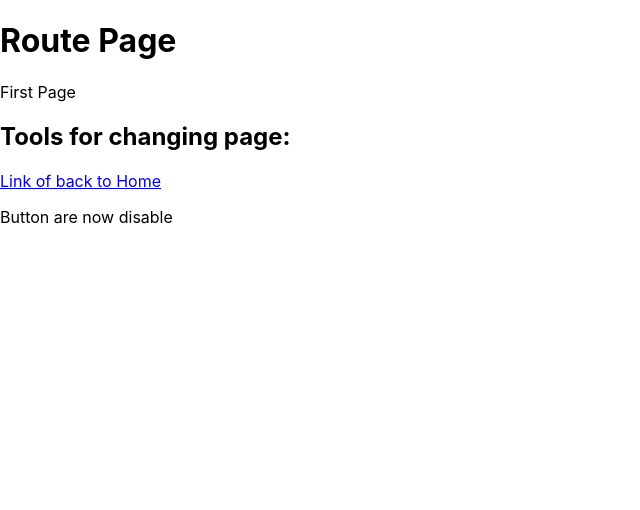
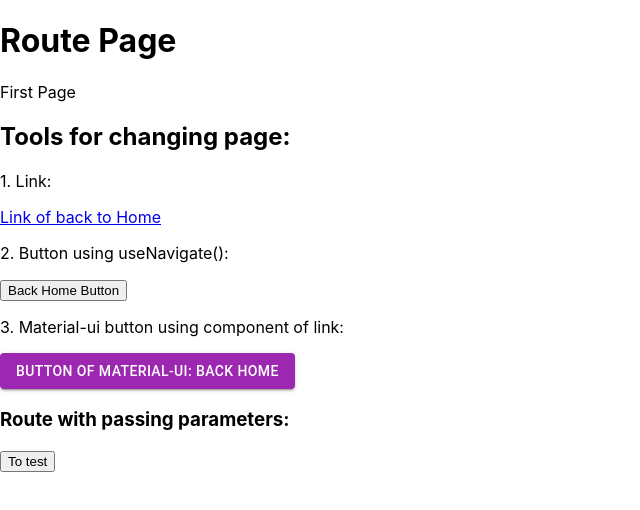
Before and after one commit to alexkkm/react-yarn, a React (Create React App) app: page /route in a window 1280 px wide. Shown: the top 510 px of the page, without its empty margins (0-640 px from the left). Built offline with nearby package versions, Linux system fonts and the light colour scheme.

Commit message:
finished route

```diff
--- a/package.json
+++ b/package.json
@@ -4,6 +4,9 @@
   "homepage": "https://alexkkm.github.io/react-yarn",
   "private": true,
   "dependencies": {
+    "@emotion/react": "^11.10.6",
+    "@emotion/styled": "^11.10.6",
+    "@mui/material": "^5.12.1",
     "@testing-library/jest-dom": "^5.14.1",
     "@testing-library/react": "^13.0.0",
     "@testing-library/user-event": "^13.2.1",
--- a/src/App.jsx
+++ b/src/App.jsx
@@ -1,15 +1,19 @@
+// Basic tools
 import React from 'react';
+import { useNavigate } from 'react-router-dom';
+
+// Decoration for app.jsx
 import './App.css';
-import { Link, useNavigate } from 'react-router-dom';
-
 
 // Button for navigation
 function NavigationButton(props) {
 
-  const url = props.url;
-  const title = props.title;
-  const data = props.data;
+  //parameters for setting the route
+  const url = props.url;  //define the url of routing destination
+  const title = props.title;  //define the title of the button
+  const data = props.data;  //the data passing to the destination page
 
+  //please follow the below code strictly
   const navigate = useNavigate();
 
   const route = () => {
@@ -23,8 +27,8 @@ function NavigationButton(props) {
   );
 }
 
-
-class Home extends React.Component {
+// Home Page of the app
+export default class App extends React.Component {
   render() {
     return (
       <div className="Home">
@@ -42,21 +46,10 @@ class Home extends React.Component {
             Learn React
           </a>
           <p>Yarn Start with gh-pages</p>
-          <Link to="/route">Link of back to Index</Link>
-          <Link to="/component">Link of back to Index</Link>
-          <h3>Navigation Button</h3>
-          <NavigationButton url="./test" title="To test" data={"Message passed from Home"} />
-          <NavigationButton url="./route" title="To route" />
+          <p>Functions implemented:</p>
+          <NavigationButton url="./route" title="Route Page" />
         </header>
       </div>
     );
   }
 }
-
-export default class App extends React.Component {
-  render() {
-    return (
-      <Home />
-    );
-  }
-}
--- a/src/index.jsx
+++ b/src/index.jsx
@@ -2,10 +2,11 @@ import React from 'react';
 import ReactDOM from 'react-dom/client';
 import './index.css';
 import App from './App';
+
 import { BrowserRouter, Route, Routes } from 'react-router-dom';
 import RoutePage from './route';
 import ComponentPage from './component';
-import TestPage from './test';
+import RoutePage2 from './route2';
 
 const root = ReactDOM.createRoot(document.getElementById('root'));
 root.render(
@@ -17,10 +18,11 @@ root.render(
       <Route path="/home" Component={App} />
       <Route path="/route" Component={RoutePage} />
       <Route path="/component" Component={ComponentPage} />
-      <Route path='/test' Component={TestPage} />
+      <Route path='/test' Component={RoutePage2} />
     </Routes>
   </BrowserRouter>
 );
+
 //! Important Notes
 //! use Component instead of element in Route tag
 //! in Component field, dont use tag, use Component directly instead
--- a/src/route.jsx
+++ b/src/route.jsx
@@ -1,14 +1,17 @@
 // Basic tools
 import React,{Component} from 'react';
 import { Link, useNavigate } from 'react-router-dom'
+import Button from '@mui/material/Button';
 
 // Button for navigation
 function NavigationButton(props) {
 
-  const url = props.url;
-  const title = props.title;
-  const data = props.data;
+  //parameters for setting the route
+  const url = props.url;  //define the url of routing destination
+  const title = props.title;  //define the title of the button
+  const data = props.data;  //the data passing to the destination page
 
+  //please follow the below code strictly
   const navigate = useNavigate();
 
   const route = () => {
@@ -31,10 +34,18 @@ export default class RoutePage extends Component {
         <p>First Page</p>
 
         <h2>Tools for changing page:</h2>
+        <p>1. Link:</p>
         <Link to="/">Link of back to Home</Link>
-
-        <p>Button are now disable</p>
-
+        <p>2. Button using useNavigate():</p>
+        <NavigationButton url="../" title="Back Home Button" />
+        <p>3. Material-ui button using component of link:</p>
+        <Button component={Link} to="../" //use "../" for backing last page
+          variant="contained"
+          color="secondary">
+          Button of Material-ui: Back Home
+        </Button>
+        <h3>Route with passing parameters:</h3>
+        <NavigationButton url="../test" title="To test" data={"Message passed from RoutePage"} />
       </div>
     );
   }
--- a/src/test.js
+++ b/src/route2.jsx
@@ -1,11 +1,11 @@
 import React from 'react';
 import { useLocation } from 'react-router-dom';
 
-export default function TestPage() {
+export default function RoutePage2() {
     const location = useLocation();
     return (
         <div>
-            <h2>This is test page</h2>
+            <h2>This is Second page</h2>
             <p>{location.state.data}</p>
         </div>
     );
```
Also changed, not shown: 1 other file (tests, documents, lock files or other folders).
